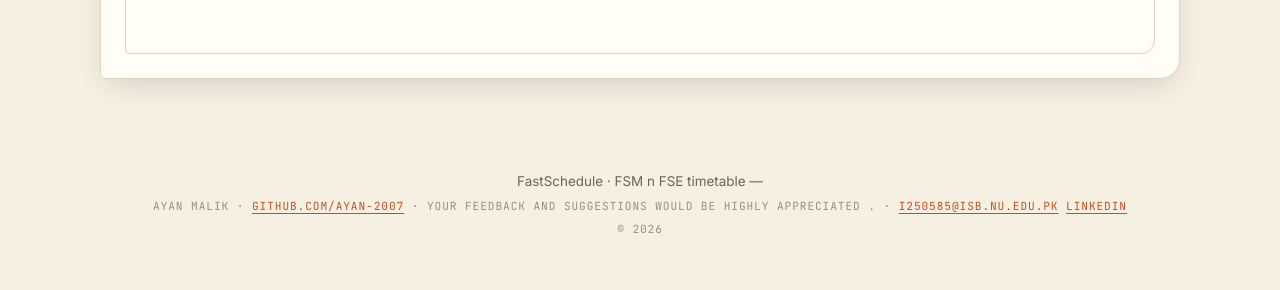
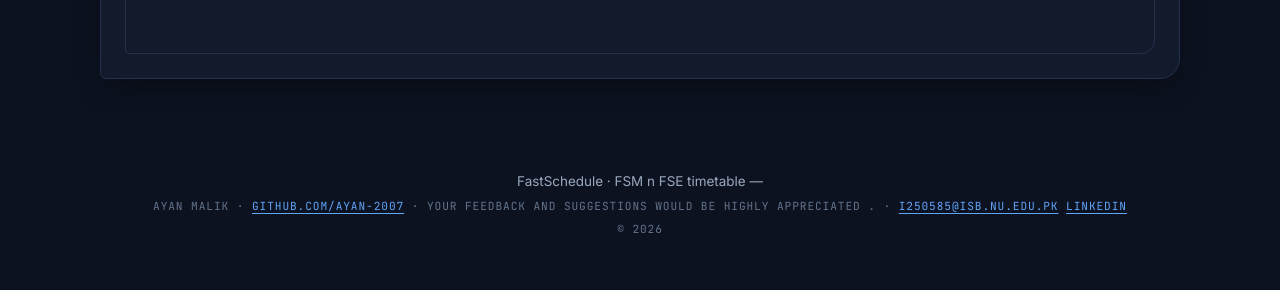
Before and after one commit to ayan-2007/fasttimetable, a plain HTML site: page index.html in a window 1280 px wide. Shown: the part 510-800 px from the top of the page. Drawn offline with Linux system fonts and the light colour scheme.

Commit message:
style: dark cool navy theme, add borders to data table

```diff
--- a/css/styles.css
+++ b/css/styles.css
@@ -3,55 +3,55 @@
   --font-body: "Inter", system-ui, -apple-system, "Segoe UI", sans-serif;
   --font-mono: "JetBrains Mono", ui-monospace, SFMono-Regular, Menlo, monospace;
 
-  --bg: #f6f0e3;
-  --bg-accent: #ede4d0;
-  --surface: #fffdf5;
-  --surface-2: #faf3e4;
-  --ink: #211c14;
-  --ink-soft: #6f6350;
-  --ink-faint: #9a8e78;
-  --line: #e0d4bc;
-  --line-strong: #cabba0;
-  --verm: #c5501f;
-  --verm-deep: #9e3d14;
-  --verm-soft: #f8e0d0;
-  --green: #1f5c49;
-  --green-soft: #dbe9e0;
-  --mustard: #b08a12;
-  --mustard-soft: #f1e5c4;
-  --shadow-sm: 0 1px 2px rgba(33, 28, 20, 0.06), 0 1px 3px rgba(33, 28, 20, 0.05);
-  --shadow-md: 0 10px 30px -8px rgba(33, 28, 20, 0.18);
-  --skeleton-base: #e6dcc4;
-  --skeleton-shine: #f6efdd;
-  --ok: #1f7a4d;
-  --ok-soft: #dcefe2;
-  --ring: rgba(197, 80, 31, 0.35);
+  --bg: #0c1220;
+  --bg-accent: #0f172a;
+  --surface: #121a2b;
+  --surface-2: #16213a;
+  --ink: #e6edf7;
+  --ink-soft: #9aa8bd;
+  --ink-faint: #64748b;
+  --line: #22314d;
+  --line-strong: #334675;
+  --verm: #60a5fa;
+  --verm-deep: #93c5fd;
+  --verm-soft: #1e2f4d;
+  --green: #5eead4;
+  --green-soft: #0f2f2b;
+  --mustard: #fcd34d;
+  --mustard-soft: #3d3312;
+  --shadow-sm: 0 1px 2px rgba(0, 0, 0, 0.4);
+  --shadow-md: 0 10px 30px -8px rgba(0, 0, 0, 0.55);
+  --skeleton-base: #1c2740;
+  --skeleton-shine: #2a3a5e;
+  --ok: #6ee7a0;
+  --ok-soft: #10301f;
+  --ring: rgba(96, 165, 250, 0.4);
 }
 
 [data-theme="dark"] {
-  --bg: #14110c;
-  --bg-accent: #1e1912;
-  --surface: #201b13;
-  --surface-2: #282217;
-  --ink: #f1e9d7;
-  --ink-soft: #b3a789;
-  --ink-faint: #7f7357;
-  --line: #3a3225;
-  --line-strong: #524733;
-  --verm: #e07b3f;
-  --verm-deep: #f09c66;
-  --verm-soft: #44261a;
-  --green: #7fc2a2;
-  --green-soft: #173329;
-  --mustard: #e0b84a;
-  --mustard-soft: #3d3112;
-  --shadow-sm: 0 1px 2px rgba(0, 0, 0, 0.4);
-  --shadow-md: 0 10px 30px -8px rgba(0, 0, 0, 0.55);
-  --skeleton-base: #2a2418;
-  --skeleton-shine: #382f20;
-  --ok: #6fd3a0;
-  --ok-soft: #143524;
-  --ring: rgba(224, 123, 63, 0.4);
+  --bg: #070b14;
+  --bg-accent: #0a1020;
+  --surface: #0d1526;
+  --surface-2: #111b31;
+  --ink: #eef4fc;
+  --ink-soft: #a7b6cd;
+  --ink-faint: #5b6b85;
+  --line: #1c2a45;
+  --line-strong: #2c4068;
+  --verm: #70b0ff;
+  --verm-deep: #a8c9ff;
+  --verm-soft: #182c4a;
+  --green: #7ce8d4;
+  --green-soft: #0d2623;
+  --mustard: #fcd34d;
+  --mustard-soft: #382f13;
+  --shadow-sm: 0 1px 2px rgba(0, 0, 0, 0.5);
+  --shadow-md: 0 10px 30px -8px rgba(0, 0, 0, 0.65);
+  --skeleton-base: #16223a;
+  --skeleton-shine: #223252;
+  --ok: #6ee7a0;
+  --ok-soft: #0d2a1c;
+  --ring: rgba(112, 176, 255, 0.45);
 }
 
 * {
@@ -401,9 +401,8 @@ select.input {
 .grid-row {
   display: grid;
   grid-template-columns: 1.1fr 2.4fr 1fr 0.7fr;
-  gap: 12px;
-  align-items: center;
-  padding: 12px 18px;
+  gap: 0;
+  align-items: stretch;
 }
 
 .grid.show-day .grid-header,
@@ -413,13 +412,22 @@ select.input {
 
 .grid-header {
   background: var(--surface-2);
-  border-bottom: 2px solid var(--line);
+  border-bottom: 2px solid var(--line-strong);
   font-family: var(--font-mono);
   font-size: 0.64rem;
   font-weight: 700;
   text-transform: uppercase;
   letter-spacing: 0.14em;
   color: var(--ink-soft);
+}
+
+.grid-header > div {
+  padding: 12px 16px;
+  border-right: 1px solid var(--line);
+}
+
+.grid-header > div:last-child {
+  border-right: none;
 }
 
 .grid-row {
@@ -430,6 +438,15 @@ select.input {
 
 .grid-row:last-child {
   border-bottom: none;
+}
+
+.grid-row > .grid-cell {
+  padding: 12px 16px;
+  border-right: 1px solid var(--line);
+}
+
+.grid-row > .grid-cell:last-child {
+  border-right: none;
 }
 
 .grid-row:hover {
@@ -623,6 +640,12 @@ select.input {
     box-shadow: var(--shadow-sm);
   }
 
+  .grid-row > .grid-cell,
+  .grid-header > div {
+    padding: 0;
+    border-right: none;
+  }
+
   .grid-cell[data-label]::before {
     content: attr(data-label);
     display: block;
--- a/index.html
+++ b/index.html
@@ -4,7 +4,7 @@
   <meta charset="UTF-8" />
   <meta name="viewport" content="width=device-width, initial-scale=1.0" />
 <meta name="description" content="FastSchedule" />
-  <meta name="theme-color" content="#c5501f" />
+  <meta name="theme-color" content="#60a5fa" />
   <link rel="icon" type="image/svg+xml" href="favicon.svg" />
   <title>FastSchedule — Timetable</title>
   <link rel="preconnect" href="https://fonts.googleapis.com" />
@@ -13,7 +13,7 @@
     href="https://fonts.googleapis.com/css2?family=Inter:wght@400;500;600;700;800;900&family=JetBrains+Mono:wght@400;500;600;700&display=swap"
     rel="stylesheet"
   />
-  <link rel="stylesheet" href="css/styles.css?v=20260815b" />
+  <link rel="stylesheet" href="css/styles.css?v=20260815d" />
   <script>
     (function () {
       var stored = null;
@@ -125,6 +125,6 @@
     <p class="footer-small">&copy; <span id="footer-year">2026</span></p>
   </footer>
 
-  <script src="js/app.js?v=20260815b"></script>
+  <script src="js/app.js?v=20260815d"></script>
 </body>
 </html>
```
Also changed, not shown: favicon.svg.
